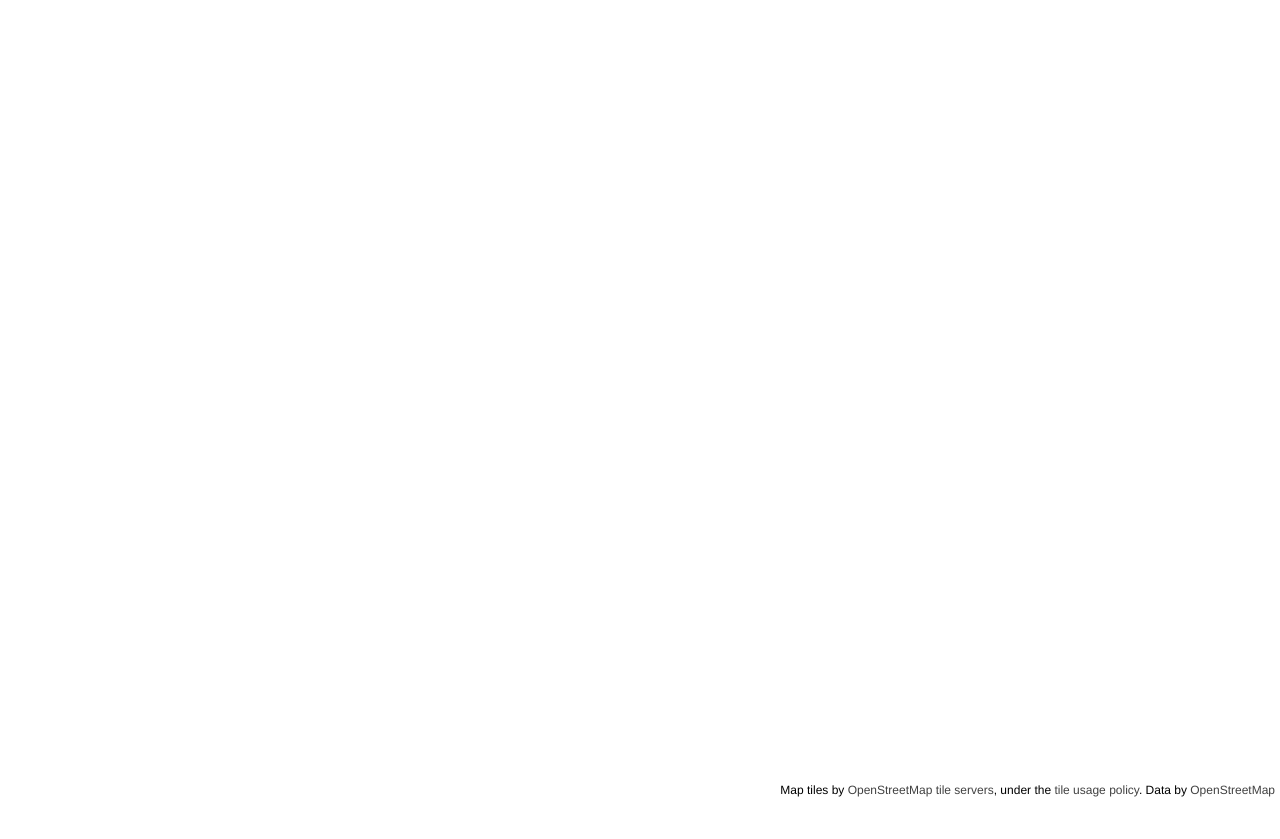
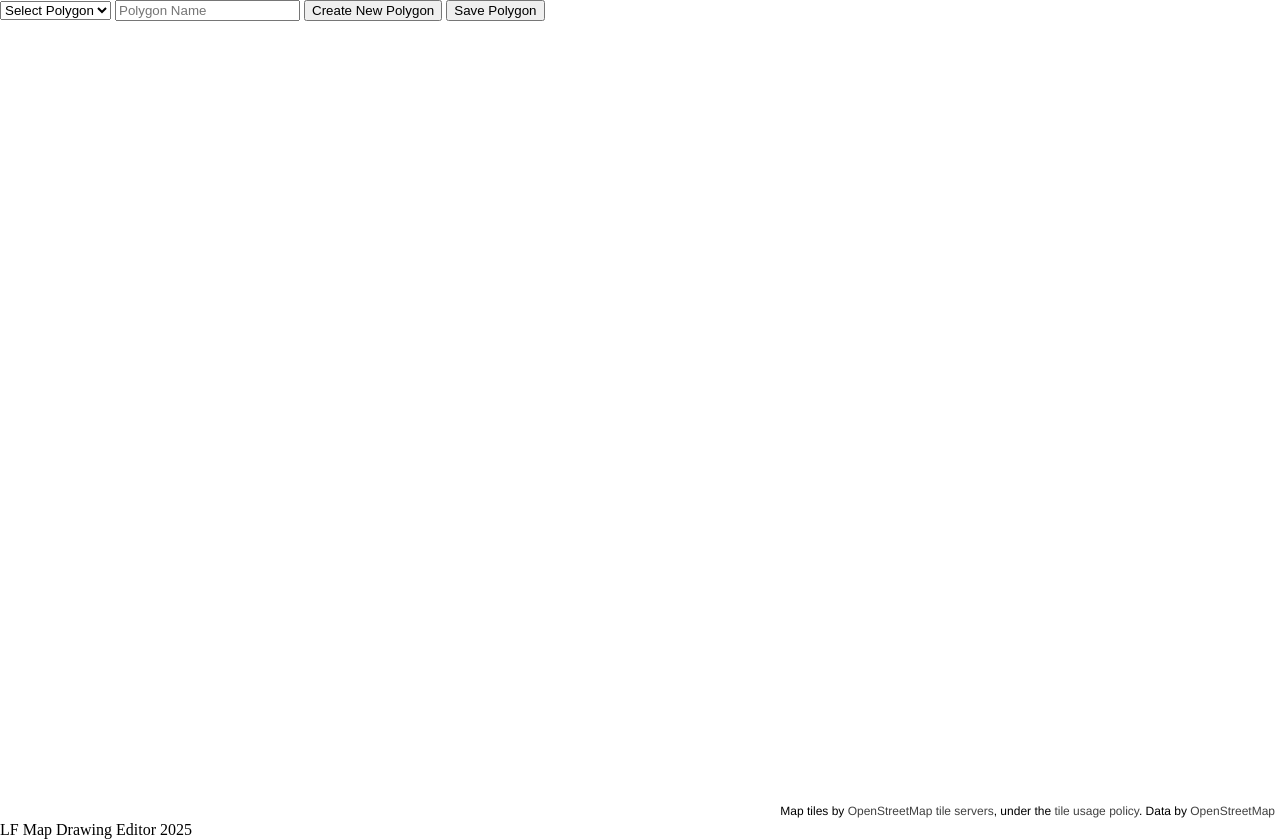
Before and after one commit to lukaszfalkowski/draw-on-map, a plain HTML site: page index.html in a window 1280 px wide. Before the commit the page ends 800 px from the top, so only its background shows below. Drawn offline with Linux system fonts and the light colour scheme; no server answers.

Commit message:
Update index.html

```diff
--- a/index.html
+++ b/index.html
@@ -9,7 +9,20 @@
 	<link rel="stylesheet" href="draw-on-map.css">
 </head>
 <body>
-	<div id="map-container">
+	<div id="lfmde" class="page-wrapper">
+		<div class="controls">
+			<select class="js-polygon-select">
+				<option value="">Select Polygon</option>
+			</select>
+			<input type="text" class="js-polygon-name" placeholder="Polygon Name">
+			<button class="js-create-polygon-btn">Create New Polygon</button>
+			<button class="js-save-polygon-btn">Save Polygon</button>
+		</div>
+		<div id="map-container">
+		</div>
+		<div class="footer">
+			LF Map Drawing Editor 2025
+		</div>
 	</div>
 	<script type="module" src="draw-on-map.js"></script>
 </body>
```
